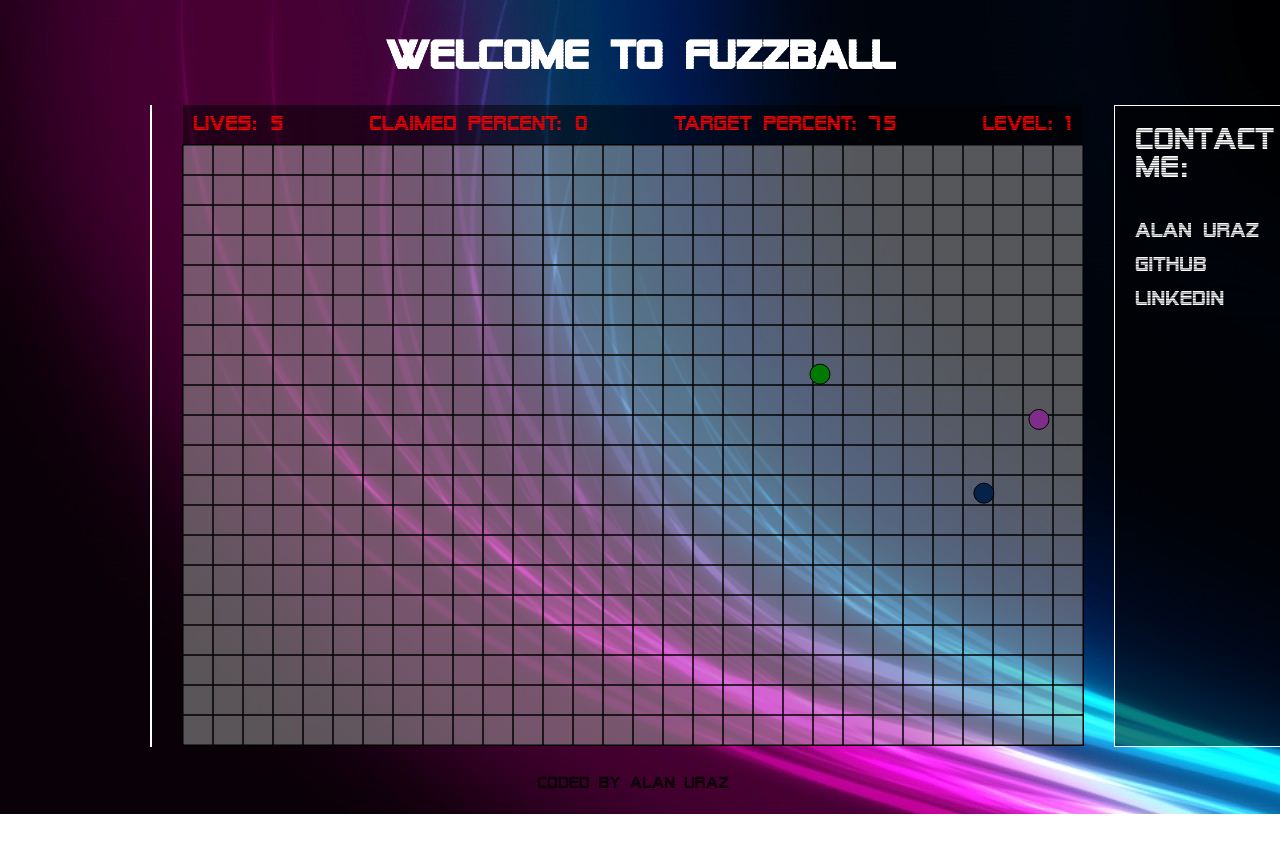
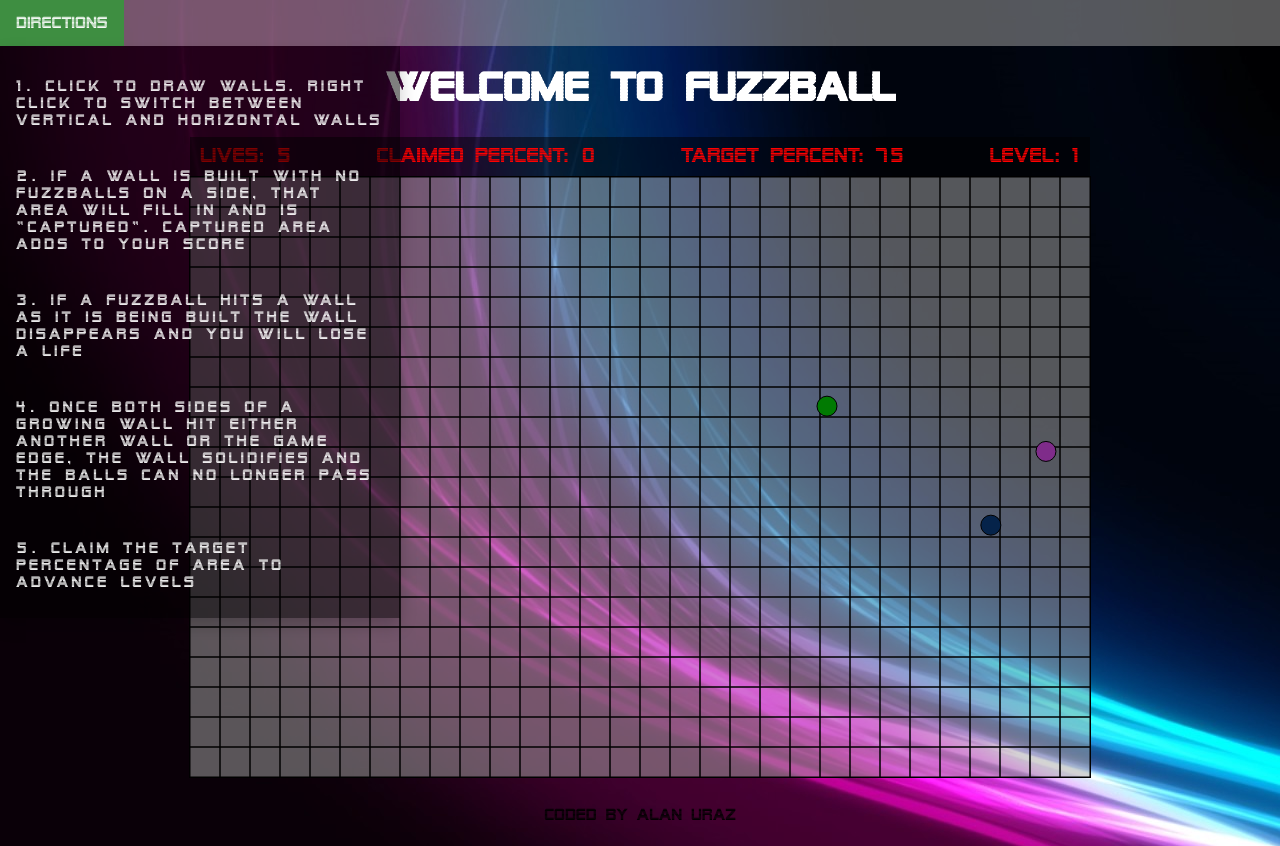
Before and after one commit to aloonballoon/FuzzBall, a plain HTML site: page index.html in a window 1280 px wide. Before the commit the page ends 814 px from the top, so only its background shows below. Drawn offline with nearby package versions, Linux system fonts and the light colour scheme.

Commit message:
Change directions from aside to dropdown menu

```diff
--- a/canvas.css
+++ b/canvas.css
@@ -17,6 +17,61 @@ img {
   height: 50px;
   display: none;
   /* background-color: green; */
+}
+
+header {
+  height: auto;
+  width: 100%;
+  background-color: rgb(169,169,169, 0.5);
+}
+
+/* Dropdown Button */
+.dropbtn {
+    background-color: #4CAF50;
+    color: white;
+    padding: 16px;
+    font-size: 16px;
+    border: none;
+}
+
+/* The container <div> - needed to position the dropdown content */
+.dropdown {
+    position: relative;
+    display: inline-block;
+}
+
+/* Dropdown Content (Hidden by Default) */
+.dropdown-content {
+    display: none;
+    position: absolute;
+    background-color: rgb(0,0,0, 0.5);
+    min-width: 400px;
+    box-shadow: 0px 8px 16px 0px rgba(0,0,0,0.2);
+    z-index: 1;
+}
+
+/* Links inside the dropdown */
+.dropdown-content li {
+    padding: 12px 16px;
+    text-decoration: none;
+    display: block;
+}
+
+/* Change color of dropdown links on hover */
+.dropdown-content a:hover {background-color: #ddd;}
+
+/* Show the dropdown menu on hover */
+.dropdown:hover .dropdown-content {display: block;}
+
+/* Change the background color of the dropdown button when the dropdown content is shown */
+.dropdown:hover .dropbtn {background-color: #3e8e41;}
+
+.game-section {
+  height: 100%;
+  display: flex;
+  flex-direction: column;
+  justify-content: center;
+  align-items: center;
 }
 
 .links-footer {
@@ -53,20 +108,13 @@ canvas {
   padding: 10px;
 }
 
-.canvas-section {
-  height: 100%;
-  display: flex;
-  flex-direction: column;
-  justify-content: center;
-  align-items: center;
-}
 
 
-.canvas-article {;
+.directions-contacts-article {
  height: auto;
  width: 100%;
  display: flex;
- justify-content: space-between;
+ justify-content: center;
 }
 
 .directions-section {
@@ -91,8 +139,6 @@ canvas {
   width: 300px;
   height: 640px;
   background-color: rgb(0,0,0, 0.5);
-  margin-left: 150px;
-  margin-right: 30px;
   border: white 1px solid;
   overflow: scroll;
 }
@@ -135,8 +181,6 @@ canvas {
   width: 300px;
   height: 640px;
   background-color: rgb(0,0,0, 0.5);
-  margin-right: 150px;
-  margin-left: 30px;
   border: white 1px solid;
 }
 
--- a/index.html
+++ b/index.html
@@ -9,19 +9,10 @@
     <title>FuzzBall</title>
   </head>
   <body id="body">
-    <button id="mute-sound-button"><img src="images/sound_on.png"></button>
-
-    <section class="canvas-section">
-      <h1 class="canvas-h1">
-        Welcome to FuzzBall
-      </h1>
-      <article class="canvas-article">
-
-        <aside class="directions-aside">
-          <section class="directions-section">
-            <div class="directions-header-div">
-              Directions:
-            </div>
+    <header>
+      <div class="dropdown">
+        <button class="dropbtn">Directions</button>
+        <div class="dropdown-content">
           <ul class="directions-ul">
             <li>
               1. Click to draw walls. Right click to switch between vertical and horizontal walls
@@ -39,9 +30,16 @@
               5. Claim the target percentage of area to advance levels
             </li>
           </ul>
-          </section>
+        </div>
+      </div>
+    </header>
 
-        </aside>
+    <section class="game-section">
+      <h1 class="canvas-h1">
+        Welcome to FuzzBall
+      </h1>
+
+
         <div class="canvas-stats-div">
           <span class="stats-span">
             <div id="lives-div">
@@ -58,28 +56,6 @@
             <a class="author-footer" href="http://www.alanuraz.com">Coded by Alan Uraz</a>
           </footer>
         </div>
-
-        <aside class="contact-aside">
-
-          <section class="contact-section">
-            <div class="contact-header-div">
-              Contact Me:
-            </div>
-            <ul class="contact-ul">
-              <li>
-                  <a href="http://www.alanuraz.com">Alan Uraz</a>
-              </li>
-              <li>
-                <a href="http://www.github.com/aloonballoon">GitHub</a>
-              </li>
-              <li>
-                <a href="http://www.linkedin.com/in/alanuraz">LinkedIn</a>
-              </li>
-            </ul>
-          </section>
-
-        </aside>
-      </article>
     </section>
     <script src="./canvas.js"></script>
   </body>
```
Lines whose indentation alone changed are shown as unchanged.
